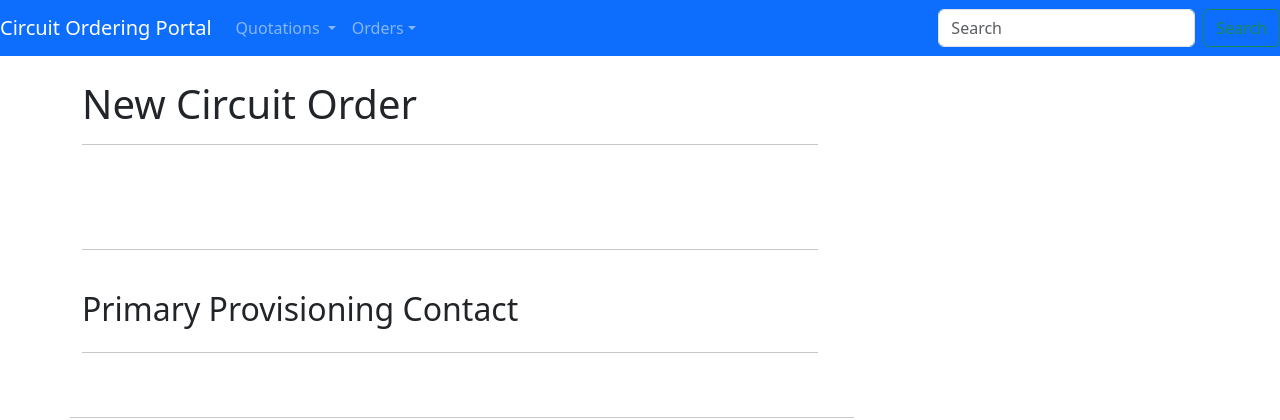
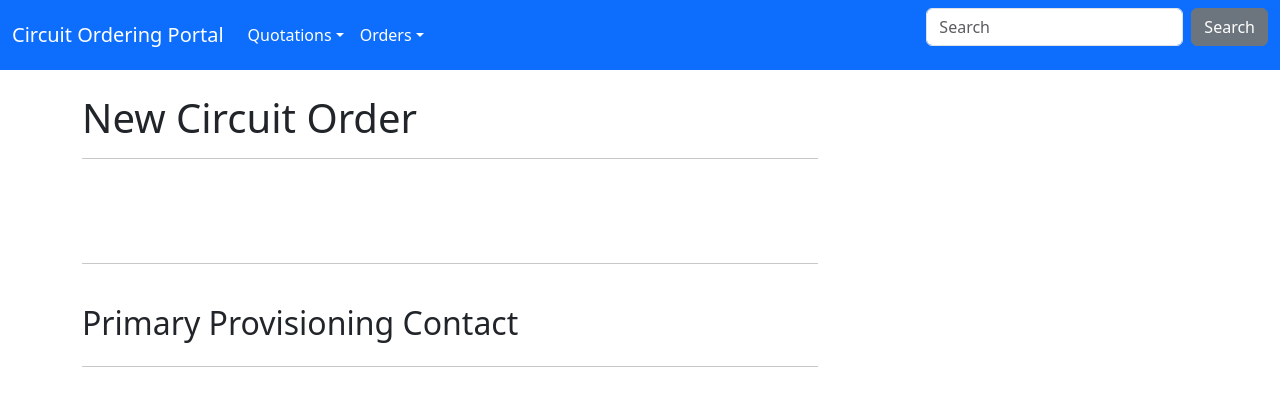
Before and after one commit to SirHoppington/circuitorderingtool, a Python web app: template flask-image/app/Orders/templates/place_order.html in a window 1280 px wide. Shown: the top 420 px of the page. Run offline with Jinja, Linux system fonts and the light colour scheme; the template is opened without the code that fills it, so the values that code supplies are empty; some libraries are stand-ins or nearby versions.

Commit message:
Boostrap CSS styling changes.

```diff
--- a/flask-image/app/templates/base.html
+++ b/flask-image/app/templates/base.html
@@ -10,7 +10,7 @@
   {% endif %}
   <link rel="stylesheet" href="{{ url_for('static', filename='styles.css')}}">
   <link rel="stylesheet" href="https://stackpath.bootstrapcdn.com/bootstrap/4.3.1/css/bootstrap.min.css" integrity="sha384-ggOyR0iXCbMQv3Xipma34MD+dH/1fQ784/j6cY/iJTQUOhcWr7x9JvoRxT2MZw1T" crossorigin="anonymous">
-  <link rel="stylesheet" href{{ url_for('static', filename='bootstrap.min.css')}}">
+  <link rel="stylesheet" href="{{ url_for('static', filename='bootstrap.min.css')}}">
     <link rel="stylesheet" href="{{ url_for('static', filename='bootstrap.css')}}">
 <script src="https://code.jquery.com/jquery-3.6.0.js"
   integrity="sha256-H+K7U5CnXl1h5ywQfKtSj8PCmoN9aaq30gDh27Xc0jk="
@@ -18,44 +18,33 @@
 {% block head %}{% endblock %}
 </head>
 <nav class="navbar navbar-expand-lg navbar-dark bg-primary">
-  <a class="navbar-brand bg-" href="{{ url_for('customer_quote.view_quotations') }}">Circuit Ordering Portal</a>
+    <div class="container-fluid">
+        <a class="navbar-brand" href="{{ url_for('customer_quote.view_quotations') }}">Circuit Ordering Portal</a>
         <button class="navbar-toggler" type="button" data-bs-toggle="collapse" data-bs-target="#navbarColor01" aria-controls="navbarColor01" aria-expanded="false" aria-label="Toggle navigation">
             <span class="navbar-toggler-icon"></span>
         </button>
-
-  <div class="collapse navbar-collapse" id="navbarSupportedContent">
-    <ul class="navbar-nav mr-auto">
-      {% for blog in blogs %}
-      <li class="nav-item">
-        <a class="nav-link" href="placeholder"> {{ dropdown }} </a>
-      </li>
-      {% endfor %}
+        <div class="collapse navbar-collapse" id="navbarColor01">
+            <ul class="navbar-nav me-auto">
                 <li class="nav-item dropdown">
-        <a class="nav-link dropdown-toggle" href="#" id="navbarDropdown" role="button" data-toggle="dropdown" aria-haspopup="true" aria-expanded="false">
-         Quotations
-        </a>
-        <div class="dropdown-menu" aria-labelledby="navbarDropdown">
-         <div class="dropdown-divider"></div>
+                    <a class="nav-link dropdown-toggle show" data-bs-toggle="dropdown" href="#" role="button" data-toggle="dropdown" aria-haspopup="true" aria-expanded="false">Quotations</a>
+                    <div class="dropdown-menu">
                         <a class="dropdown-item" href={{ url_for('customer_quote.new_quote') }}> New Quote </a>
-		 <div class="dropdown-divider"></div>
                         <a class="dropdown-item" href={{ url_for('customer_quote.view_quotations') }}> View Quotes</a>
-            <div class="dropdown-divider"></div>
                         <a class="dropdown-item" href={{ url_for('provider_pricing.view_pricing') }}> View Pricing</a>
                     </div>
                 </li>
                 <li class="nav-item dropdown">
-        <a class="nav-link dropdown-toggle" href="#" id="navbarDropdown" role="button" data-toggle="dropdown" aria-haspopup="true" aria-expanded="false">Orders</a>
-        <div class="dropdown-menu" aria-labelledby="navbarDropdown">
-         <div class="dropdown-divider"></div>
+                    <a class="nav-link dropdown-toggle show" href="#" role="button" data-toggle="dropdown" aria-haspopup="true" aria-expanded="false">Orders</a>
+                    <div class="dropdown-menu">
                         <a class="dropdown-item" href={{ url_for('order.view_orders') }}>View Orders</a>
                     </div>
                 </li>
             </ul>
-    <form class="form-inline my-2 my-lg-0">
-      <input class="form-control mr-sm-2" type="search" placeholder="Search" aria-label="Search">
-      <button class="btn btn-outline-success my-2 my-sm-0" type="submit">Search</button>
+            </div>
+            <form class="d-flex">
+                <input class="form-control mr-sm-2" type="search" placeholder="Search">
+                <button class="btn btn-secondary my-2 my-sm-0" type="submit">Search</button>
             </form>
-  </div>
     </div>
 </nav>
 {% with messages = get_flashed_messages() %}
```
Lines whose indentation alone changed are shown as unchanged.
